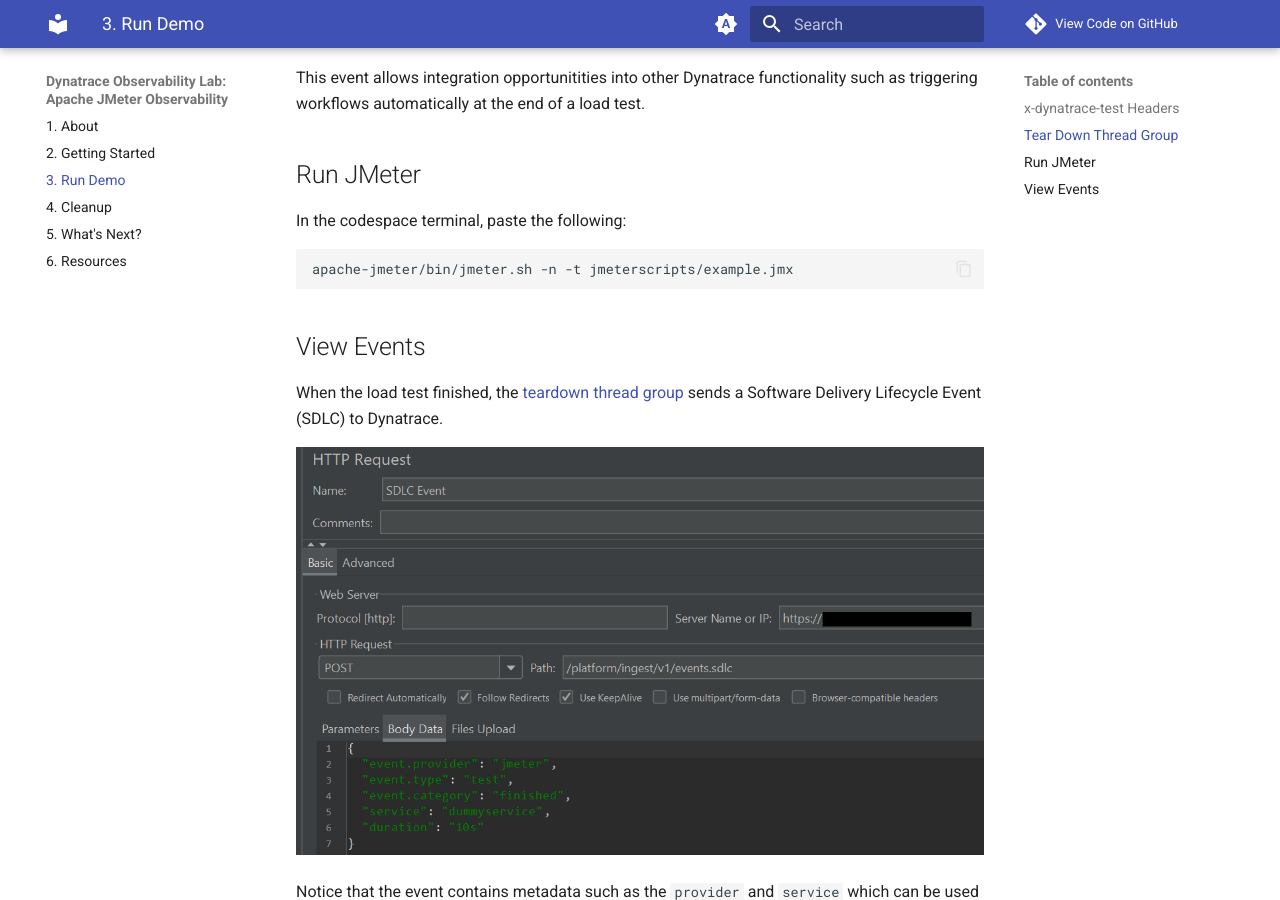
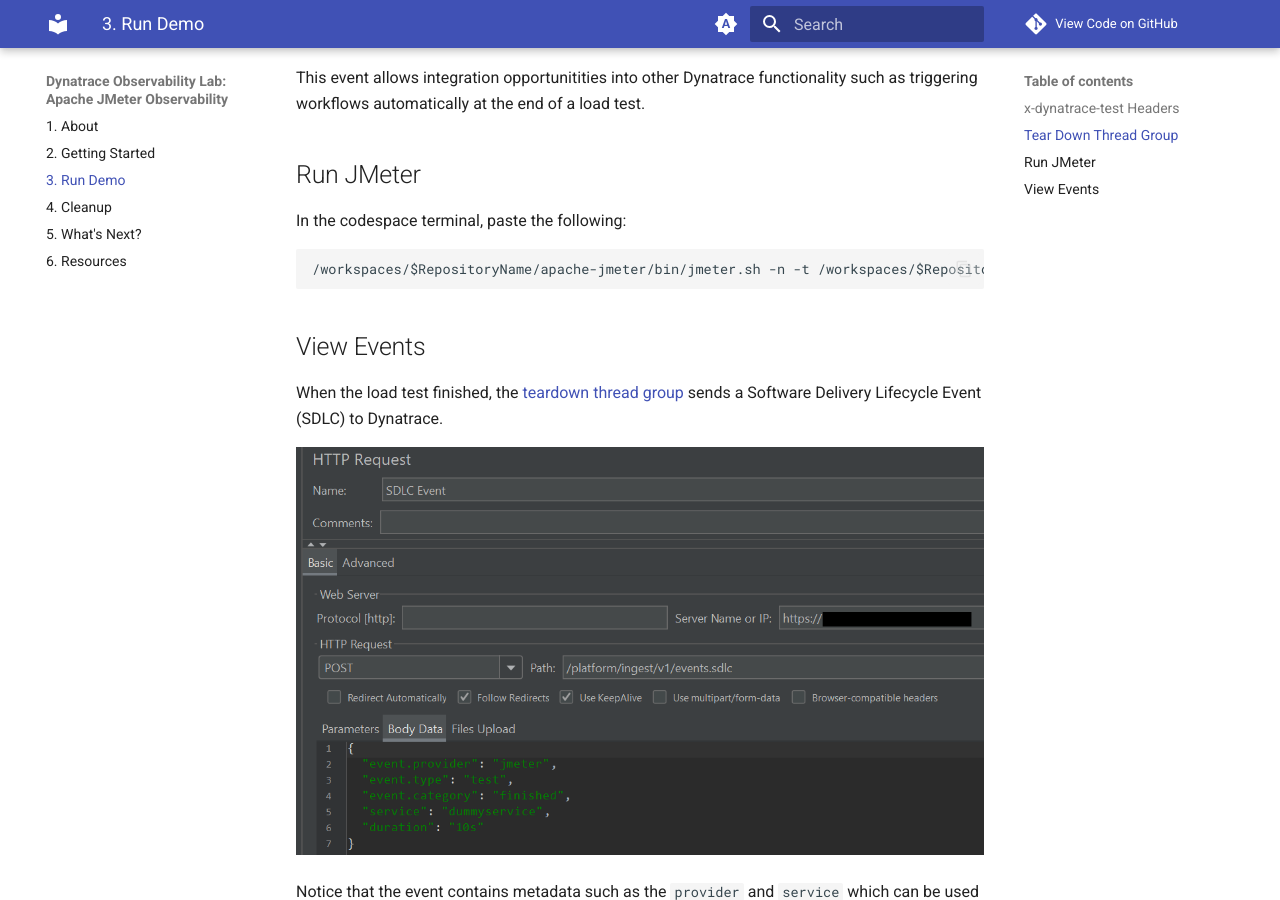
Before and after one commit to agardnerIT/obslab-jmeter, an MkDocs documentation site: the page built from docs/run-demo.md, in a window 1280 px wide and 900 px high, scrolled down 792 px. Built offline with MkDocs 1.6.1 and Material for MkDocs 9.7.7, drawn with Linux system fonts in a browser that asks for light colours; comment, search, counter and statistics services are not loaded.

Commit message:
Update run-demo.md

````diff
--- a/docs/run-demo.md
+++ b/docs/run-demo.md
@@ -32,7 +32,7 @@
 In the codespace terminal, paste the following:
 
 ```
-apache-jmeter/bin/jmeter.sh -n -t jmeterscripts/example.jmx
+/workspaces/$RepositoryName/apache-jmeter/bin/jmeter.sh -n -t /workspaces/$RepositoryName/jmeterscripts/example.jmx
 ```
 
 ## View Events
````
